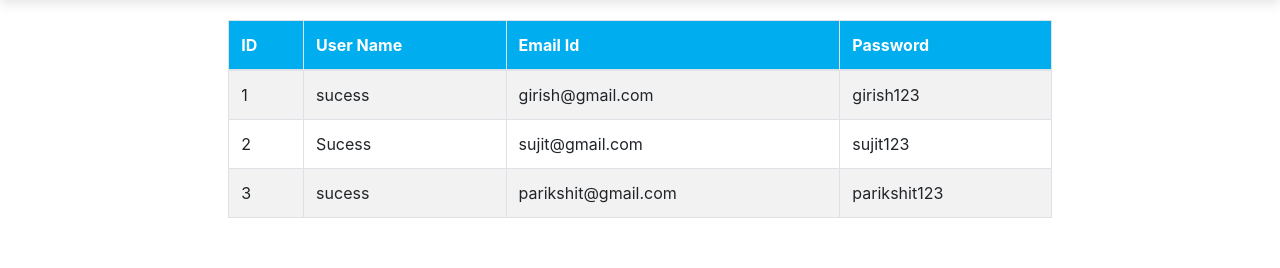
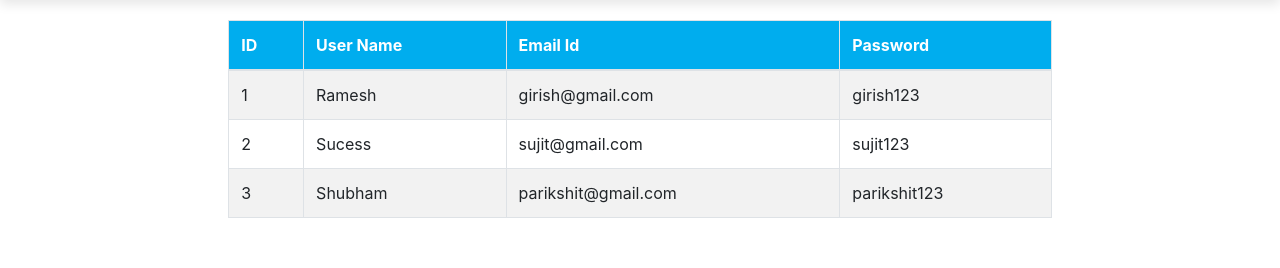
Before and after one commit to rameshjangir/angular-testt, an Angular app: page / in a window 1280 px wide. Shown: the part 166-434 px from the top of the page. Built offline with nearby package versions, Linux system fonts and the light colour scheme.

Commit message:
Update user.component.html

```diff
--- a/src/app/user/user.component.html
+++ b/src/app/user/user.component.html
@@ -24,7 +24,7 @@
                   <tbody>
                     <tr>
                         <td>1</td>
-                        <td>sucess</td>
+                        <td>Ramesh</td>
                         <td>girish@gmail.com</td>
                         <td>girish123</td>
                         <!-- <td>
@@ -46,7 +46,7 @@
                     </tr>
                     <tr>
                       <td>3</td>
-                      <td>sucess</td>
+                      <td>Shubham</td>
                       <td>parikshit@gmail.com</td>
                       <td>parikshit123</td>
                       <!-- <td>
```
